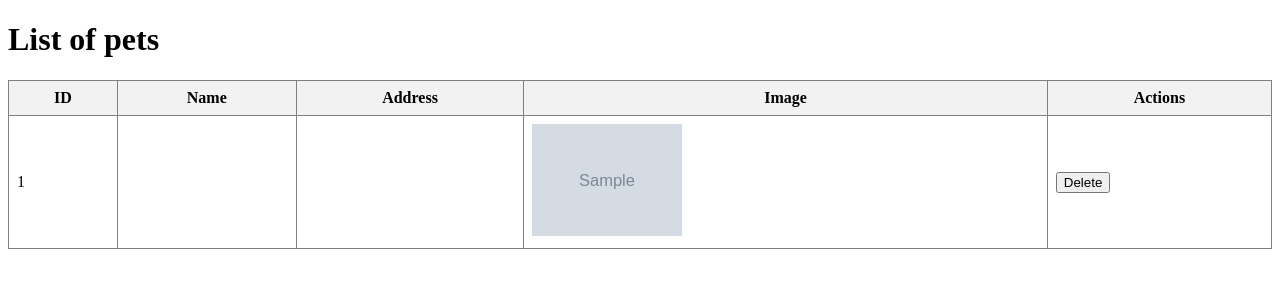
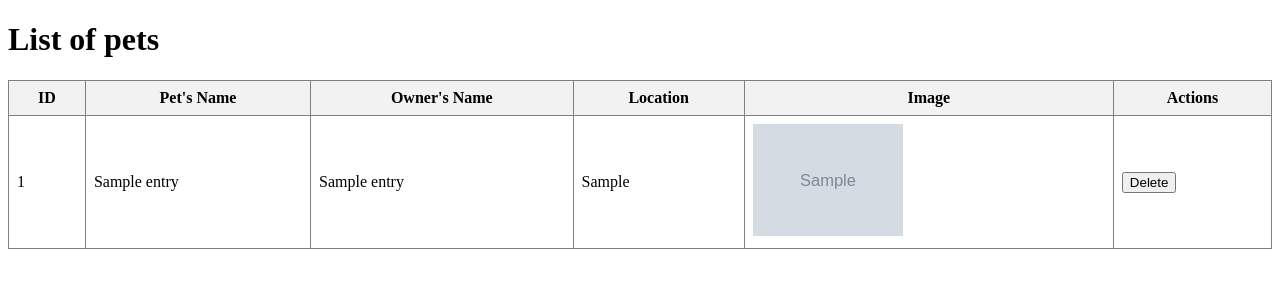
Before and after one commit to edyau1024/LostPetApp, a Flask app: page /names in a window 1280 px wide. Shown: the top 300 px of the page. Run offline with Flask 3, Linux system fonts and the light colour scheme; tables that the repository leaves empty hold one stand-in row (values such as "Sample post"); grey boxes marked "Sample" are stand-in pictures.

Commit message:
Update names.html

```diff
--- a/templates/names.html
+++ b/templates/names.html
@@ -11,8 +11,9 @@
   <thead style="background-color: #f2f2f2;">
     <tr>
       <th>ID</th>
-      <th>Name</th>
-      <th>Address</th>
+      <th>Pet's Name</th>
+      <th>Owner's Name</th>
+      <th>Location</th>
       <th>Image</th>
       <th>Actions</th>
     </tr>
@@ -21,8 +22,9 @@
     {% for entry in entries %}
     <tr>
       <td>{{ entry.id }}</td>
-      <td>{{ entry.name }}</td>
-      <td>{{ entry.address }}</td>
+      <td>{{ entry.pet_name }}</td>
+      <td>{{ entry.owner_name }}</td>
+      <td>{{ entry.location }}</td>
       <td>
         {% if entry.image_filename %}
           <img src="{{ entry.image_filename }}" alt="Pet image" style="max-width:150px;">
```
